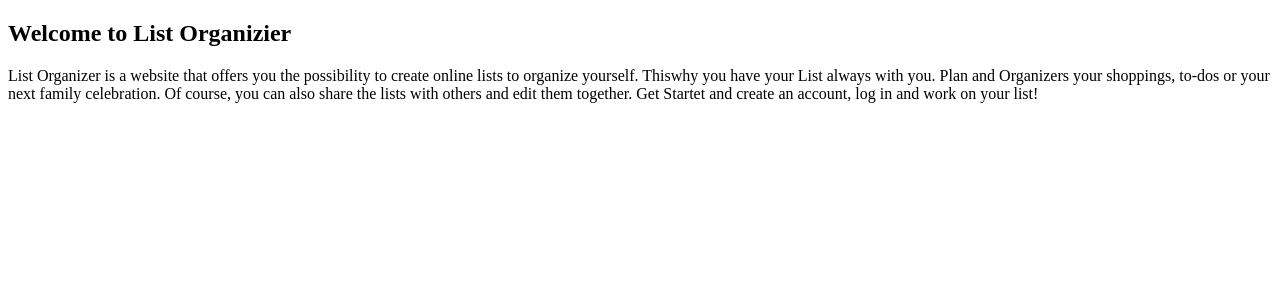
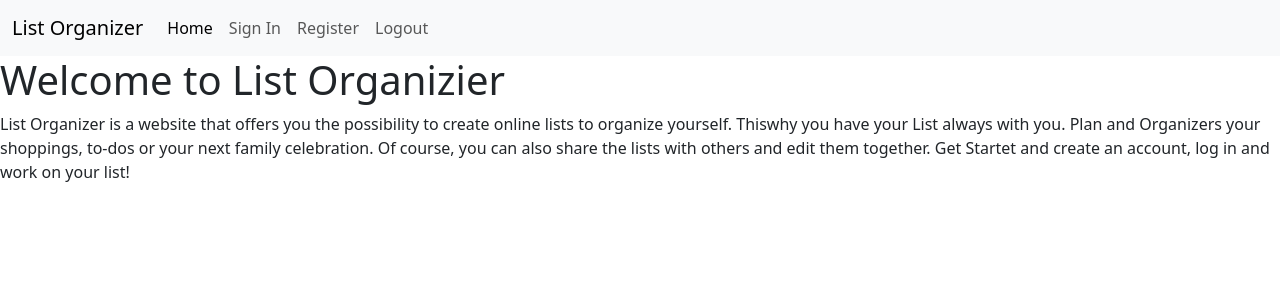
Before and after one commit to SureDeveloping/List-Organizer, a Django app: page / in a window 1280 px wide. Shown: the top 300 px of the page. Run offline with Django 5.2, Linux system fonts and the light colour scheme; some libraries are stand-ins or nearby versions.

Commit message:
Add a Nav bar to base.html

```diff
--- a/templates/base.html
+++ b/templates/base.html
@@ -1,11 +1,52 @@
+{% load static %}
+
 <!DOCTYPE html>
 <html lang="en">
 <head>
     <meta charset="UTF-8">
     <meta name="viewport" content="width=device-width, initial-scale=1.0">
+
+    {% block extra_css %}
+    <script src="https://cdnjs.cloudflare.com/ajax/libs/bootstrap/5.3.3/js/bootstrap.min.js" integrity="sha512-ykZ1QQr0Jy/4ZkvKuqWn4iF3lqPZyij9iRv6sGqLRdTPkY69YX6+7wvVGmsdBbiIfN/8OdsI7HABjvEok6ZopQ==" crossorigin="anonymous" referrerpolicy="no-referrer"></script>
+    <link rel="stylesheet" href="{% static '/css/base.css' %}">
+    {% endblock %}
+
+    {% block onload_js %}
+    <link rel="stylesheet" href="https://cdnjs.cloudflare.com/ajax/libs/bootstrap/5.3.3/css/bootstrap.min.css" integrity="sha512-jnSuA4Ss2PkkikSOLtYs8BlYIeeIK1h99ty4YfvRPAlzr377vr3CXDb7sb7eEEBYjDtcYj+AjBH3FLv5uSJuXg==" crossorigin="anonymous" referrerpolicy="no-referrer" />
+    {% endblock %}
+
     <title>List Organizer - {% block title %}{% endblock %}</title>
 </head>
 <body>
+    <header>
+        <!-- Navbar from Bootstrap -->
+        <nav class="navbar navbar-expand-lg bg-body-tertiary">
+            <div class="container-fluid">
+            <a class="navbar-brand" href="#">List Organizer</a>
+            <button class="navbar-toggler" type="button" data-bs-toggle="collapse" data-bs-target="#navbarNav" aria-controls="navbarNav" aria-expanded="false" aria-label="Toggle navigation">
+                <span class="navbar-toggler-icon"></span>
+            </button>
+
+            <!--- Navbar items -->
+            <div class="collapse navbar-collapse" id="navbarNav">
+                <ul class="navbar-nav">
+                <li class="nav-item">
+                    <a class="nav-link active" aria-current="page" href="{% url 'home' %}">Home</a>
+                </li>
+                <li class="nav-item">
+                    <a class="nav-link" href="#">Sign In</a>
+                </li>
+                <li class="nav-item">
+                    <a class="nav-link" href="#">Register</a>
+                </li>
+                <li class="nav-item">
+                    <a class="nav-link" href="#">Logout</a>
+                </li>
+                </ul>
+            </div>
+            </div>
+        </nav>
+    </header>
 
     <main>
         {% block content %}
```
